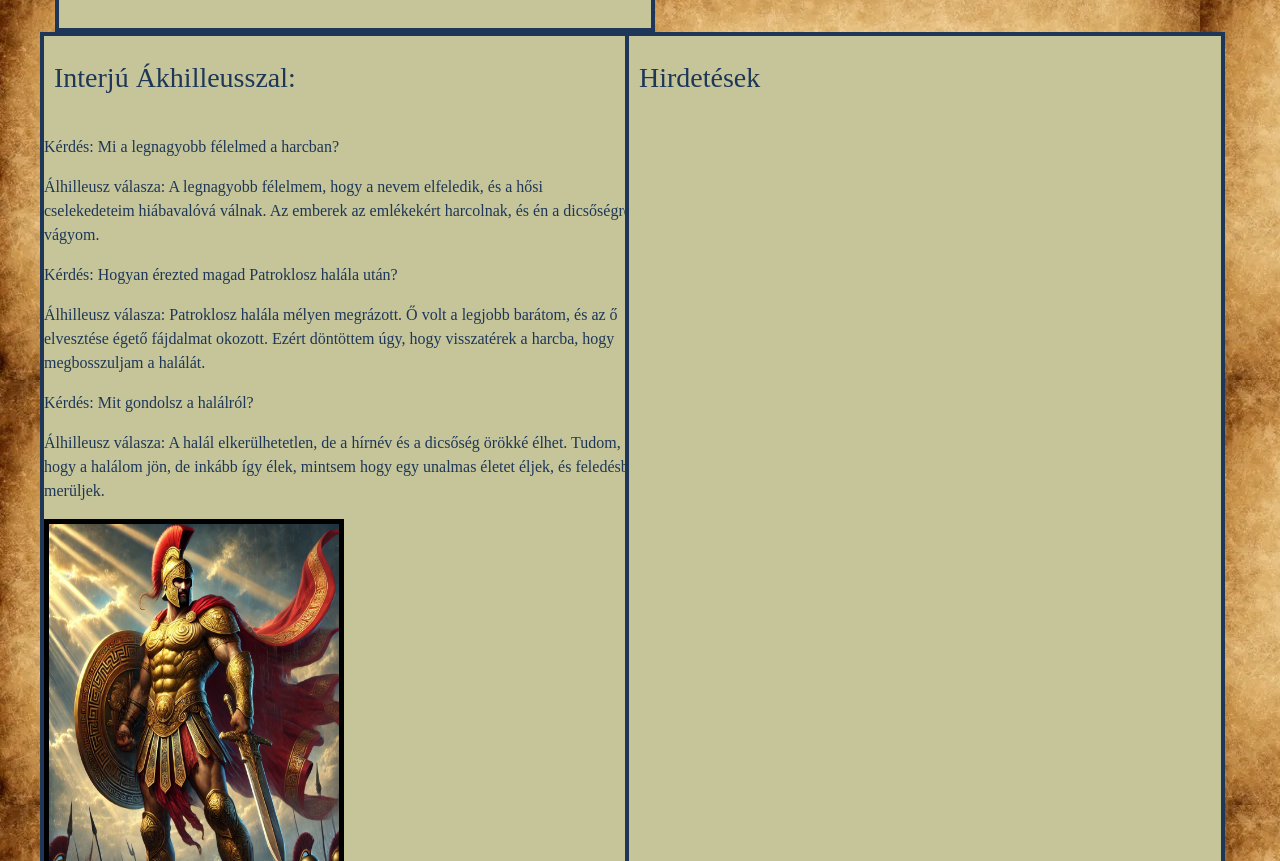
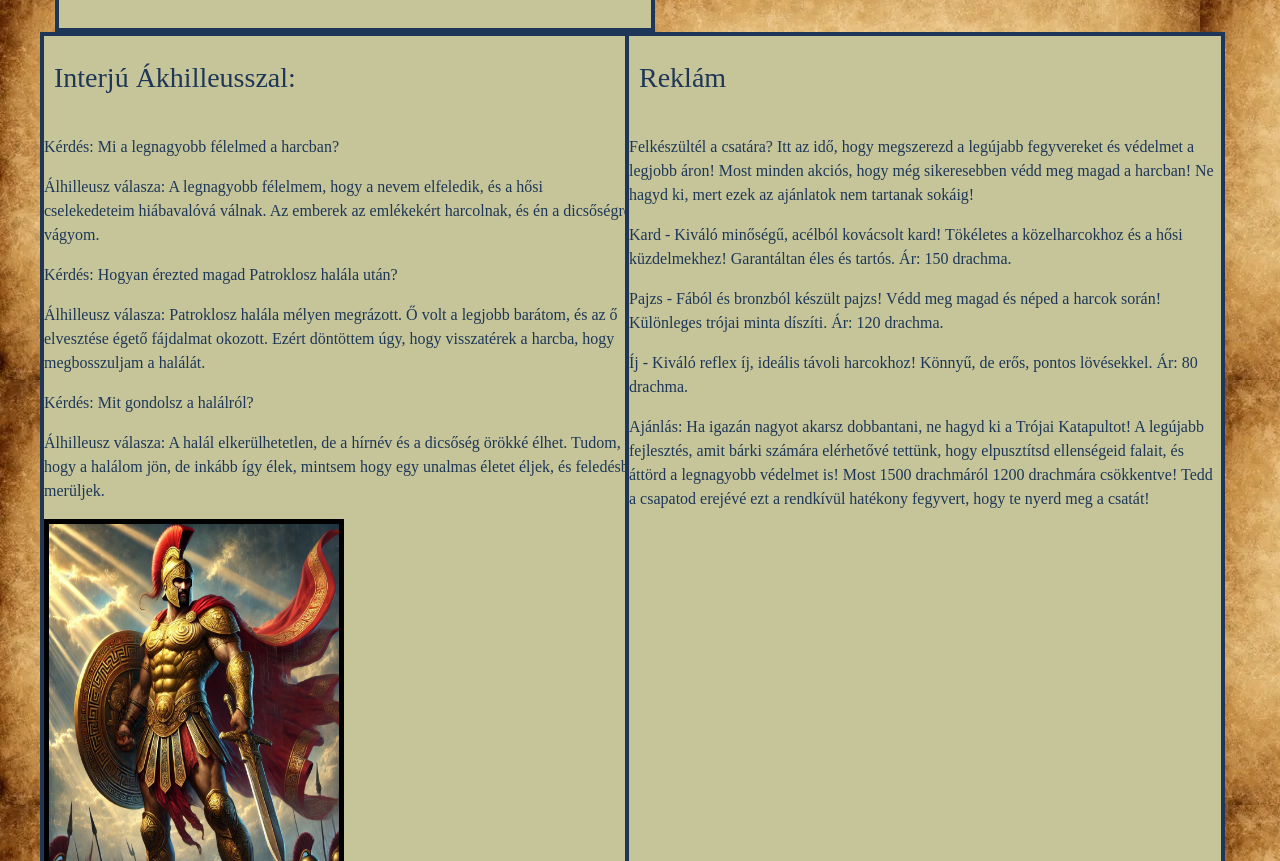
Before and after one commit to Csorbab/Trojai-Habor, a plain HTML site: page index.html in a window 1280 px wide. Shown: the part 1320-2181 px from the top of the page. Drawn offline with Linux system fonts and the light colour scheme; a script that the page names is missing.

Commit message:
Update index.html

```diff
--- a/index.html
+++ b/index.html
@@ -53,8 +53,17 @@
 
     <div class="row">
       <div class="col-md- bg-torzs">
-        <h3>Hirdetések</h3>
-        <p></p>
+        <h3>Reklám</h3>
+        <p>Felkészültél a csatára? Itt az idő, hogy megszerezd a legújabb fegyvereket és védelmet a legjobb áron! Most minden akciós, hogy még sikeresebben védd meg magad a harcban!  Ne hagyd ki, mert ezek az ajánlatok nem tartanak sokáig! </p>
+
+        <p>Kard - Kiváló minőségű, acélból kovácsolt kard! Tökéletes a közelharcokhoz és a hősi küzdelmekhez! Garantáltan éles és tartós. Ár: 150 drachma.</p>
+
+          <p>Pajzs - Fából és bronzból készült pajzs! Védd meg magad és néped a harcok során! Különleges trójai minta díszíti. Ár: 120 drachma.</p>
+
+          <p>Íj - Kiváló reflex íj, ideális távoli harcokhoz! Könnyű, de erős, pontos lövésekkel. Ár: 80 drachma.</p>
+
+          <p>Ajánlás: Ha igazán nagyot akarsz dobbantani, ne hagyd ki a Trójai Katapultot! A legújabb fejlesztés, amit bárki számára elérhetővé tettünk, hogy elpusztítsd ellenségeid falait, és áttörd a legnagyobb védelmet is! Most 1500 drachmáról 1200 drachmára csökkentve! Tedd a csapatod erejévé ezt a rendkívül hatékony fegyvert, hogy te nyerd meg a csatát!
+        </p>
      </div>
 
   <script src="js/bootstrap.min.js"></script>
```
